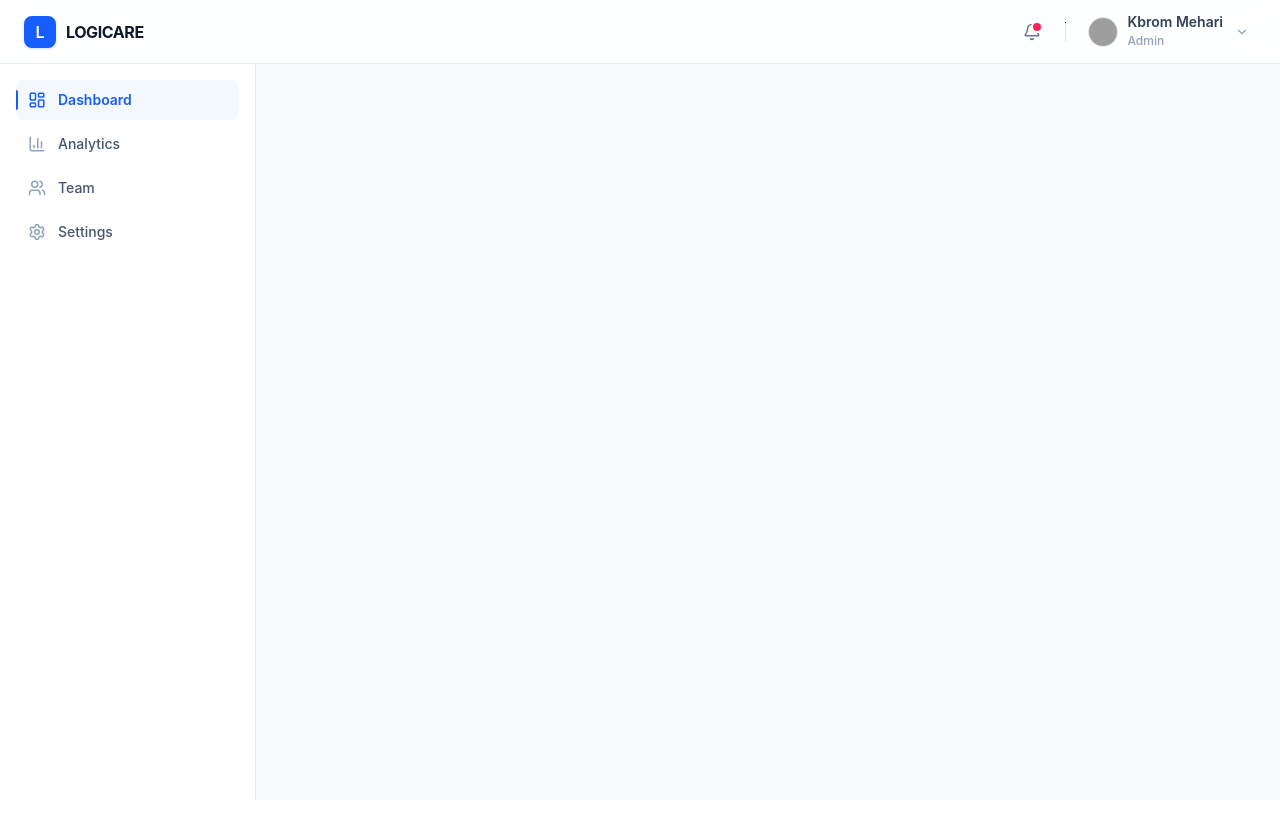
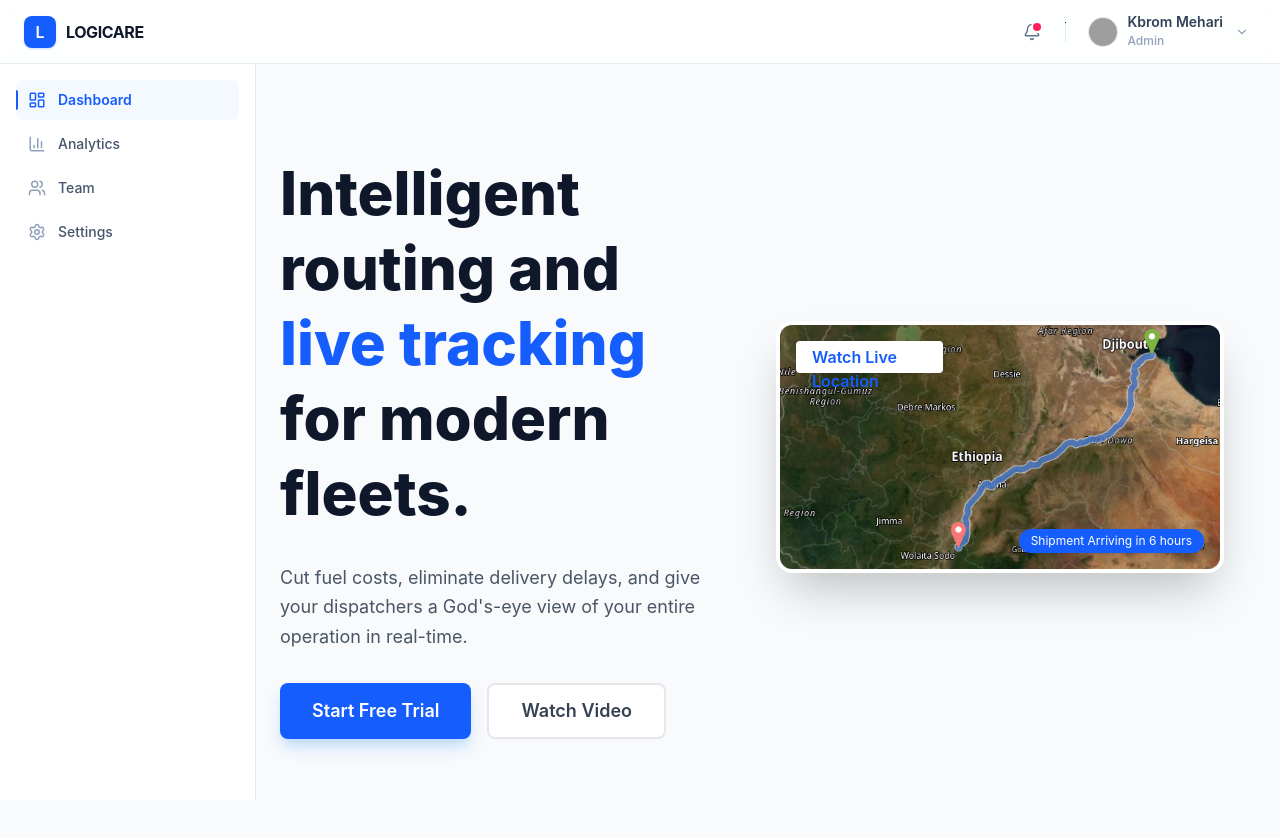
Before and after one commit to Kbrom-Mehari/logistics-platform-web, a React (Vite) app: page /dashboard in a window 1280 px wide. Shown: the top 838 px of the page. Before the commit the page ends 800 px from the top, so only its background shows below. Built offline with nearby package versions, Linux system fonts and the light colour scheme; grey boxes are pictures that could not be loaded.

Commit message:
added router

```diff
--- a/src/layouts/DashboardLayout.tsx
+++ b/src/layouts/DashboardLayout.tsx
@@ -1,7 +1,9 @@
 import { useState } from "react";
 import { BarChart3, Bell, ChevronDown, LayoutDashboard, Menu, Settings, Users, X } from "lucide-react";
+import { Outlet } from "react-router-dom";
 
-export default function DashboardLayout({ children }: { children: React.ReactNode }) {
+
+export default function DashboardLayout() {
     const [isMobileSidebarOpen, setIsMobileSidebarOpen] = useState(false);
 
     const navigation = [
@@ -127,7 +129,7 @@ export default function DashboardLayout({ children }: { children: React.ReactNod
                 {/* --- MAIN VIEWPORT --- */}
                 <main className="flex-1 lg:pl-64 p-8 bg-slate-50/50 min-h-[calc(100vh-4rem)]">
                     <div className="max-w-7xl mx-auto">
-                        {children}
+                        <Outlet />
                     </div>
                 </main>
             </div>
```
